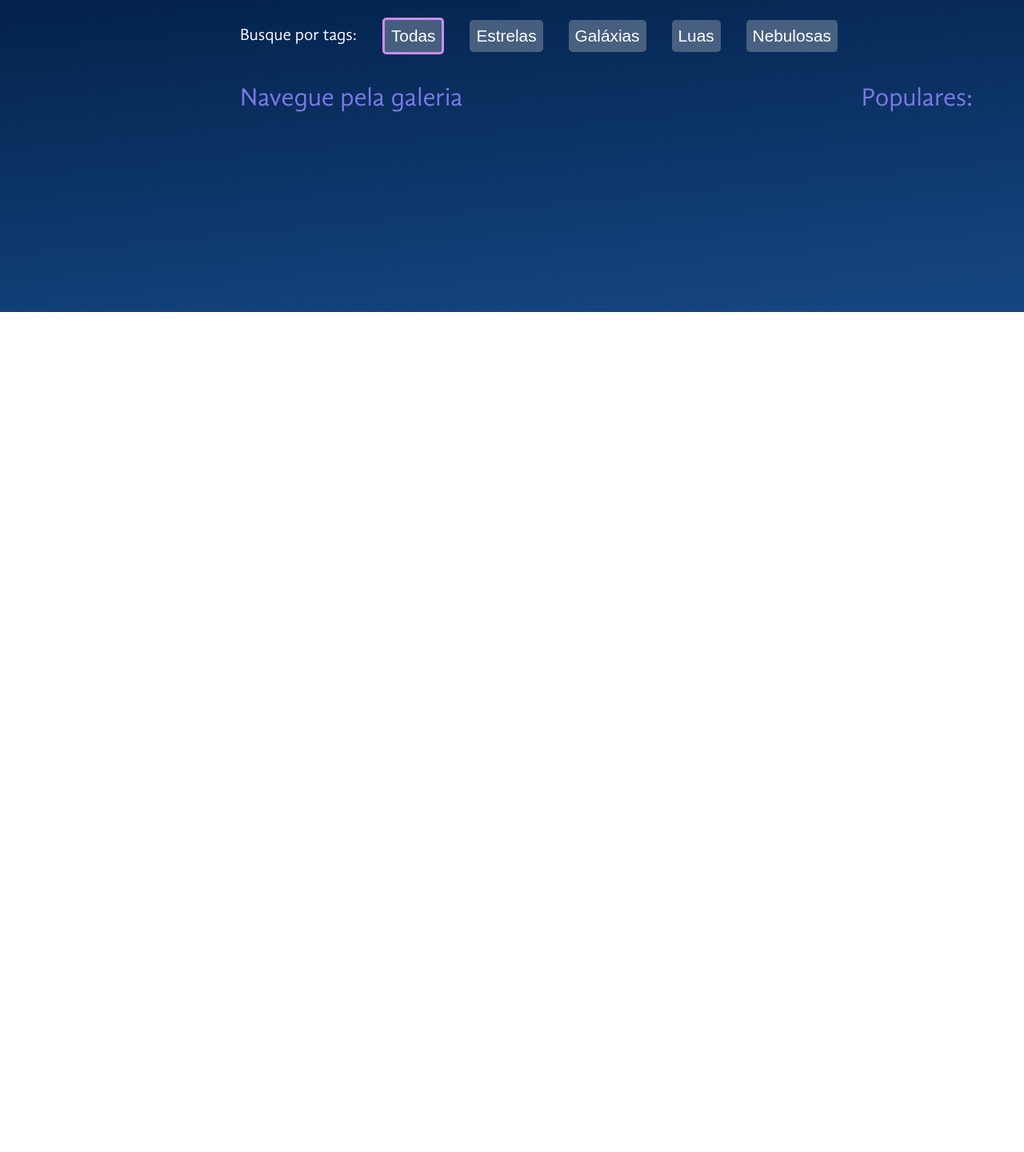
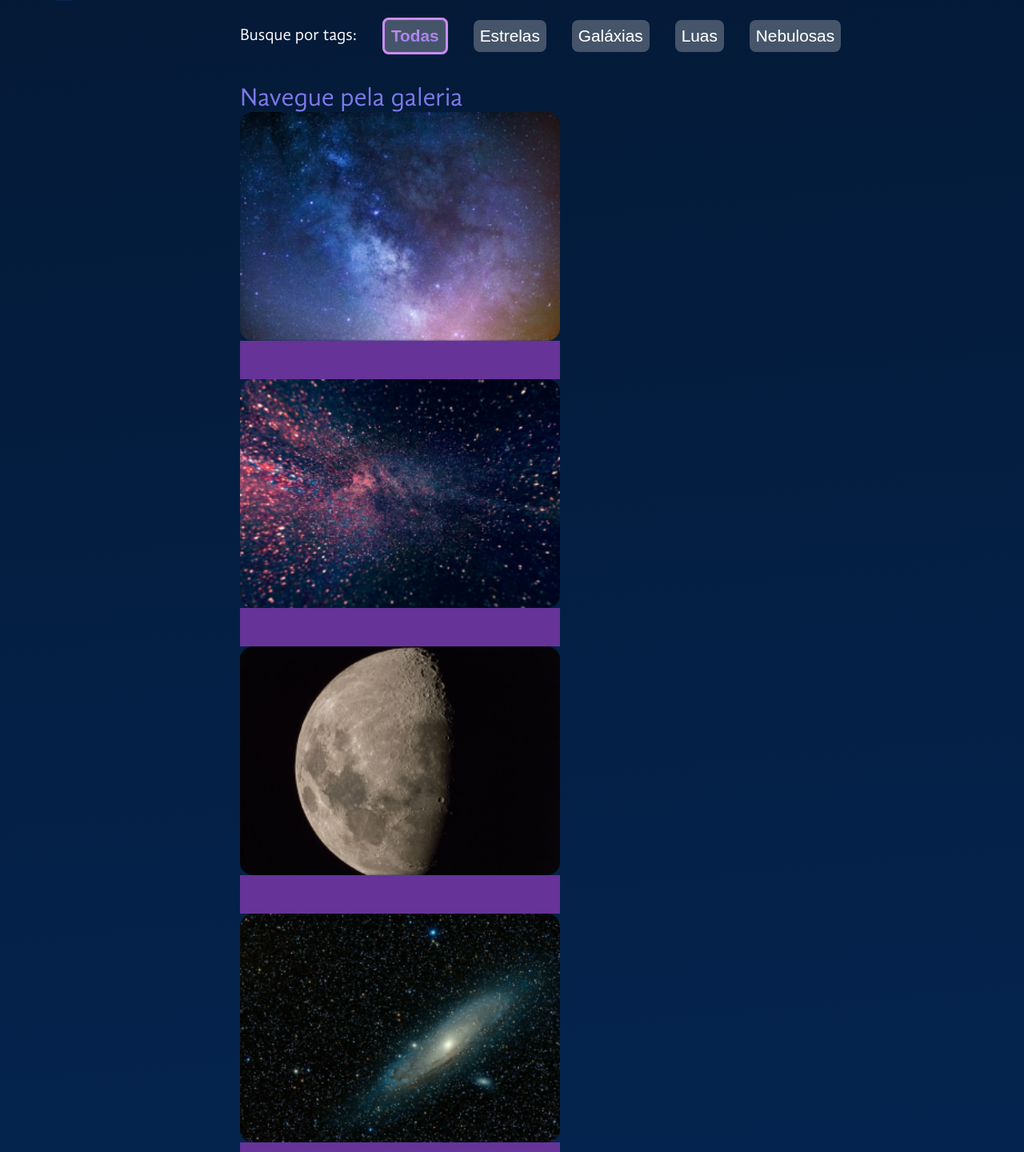
Before and after one commit to GabrielPPM/space-app, a React (Vite) app: page / in a window 1280 px wide. Shown: the part 410-1850 px from the top of the page at 80% size. Before the commit the page ends 800 px from the top, so only its background shows below. Built offline with nearby package versions, Linux system fonts and the light colour scheme.

Commit message:
feature: Imagem component

```diff
--- a/src/App.jsx
+++ b/src/App.jsx
@@ -4,6 +4,8 @@ import Cabecalho from "./componentes/Cabecalho";
 import BarraLateral from "./componentes/BarraLateral";
 import TituloEstilizado from "./componentes/TituloEstilizado";
 import Galeria from "./componentes/Galeria";
+import fotos from "./fotos.json";
+import { useState } from "react";
 
 const FundoGradiente = styled.div`
 	background: linear-gradient(
@@ -37,6 +39,8 @@ const AppContainer = styled.div`
 `;
 
 function App() {
+	const [fotosDaGaleria, setFotosDaGaleria] = useState(fotos);
+
 	return (
 		<FundoGradiente>
 			<EstilosGlobais />
@@ -46,7 +50,7 @@ function App() {
 					<BarraLateral />
 					<ConteudoDaGaleria>
 						<TituloEstilizado />
-						<Galeria />
+						<Galeria fotos={fotosDaGaleria} />
 					</ConteudoDaGaleria>
 				</MainContainer>
 			</AppContainer>
--- /dev/null
+++ b/src/componentes/Galeria/Imagem/Imagem.jsx
@@ -0,0 +1,30 @@
+import styled from "styled-components";
+
+const StyledDiv = styled.div`
+    display: flex;
+    flex-direction: column;
+    width: 25rem;
+    height: auto;
+
+    img{
+        border-radius: 1rem;
+        width: 100%;
+    }
+
+    div{
+        height: 3rem;
+        width: 100%;
+        background-color: rebeccapurple;
+    }
+`
+
+const Imagem = ({ foto }) => {
+    return(
+        <StyledDiv>
+            <img src={foto}/>
+            <div></div>
+        </StyledDiv>
+    )
+}
+
+export default Imagem;
--- a/src/componentes/Galeria/Tags/index.jsx
+++ b/src/componentes/Galeria/Tags/index.jsx
@@ -1,5 +1,5 @@
-import styled from "styled-components"
-import tags from "./tags.json"
+import styled from "styled-components";
+import tags from "./tags.json";
 
 const TagContainer = styled.div`
 	display: flex;
@@ -8,24 +8,44 @@ const TagContainer = styled.div`
 	font-family: GandhiSansRegular;
 	gap: 2rem;
 	align-items: center;
-    `
+	.background-tag {
+		background-color: rgba(217, 217, 217, 0.3);
+		border-radius: 0.5rem;
+	}
+`;
 
 const Tag = styled.button`
-    color: #FFFFFF;
+	font-weight: ${(props) => (props.id === 0 ? "bold" : 0)};
+	background: ${(props) =>
+		props.id === 0 ? "-webkit-linear-gradient(#c98cf1 25%, #7b78e5 100%)" : ""};
+	background-clip: text;
+	-webkit-background-clip: text;
+	-webkit-text-fill-color: ${(props) =>
+		props.id === 0 ? "transparent" : "#ffffff"};
+	/* #C98CF1  #7B78E5  0% to 100%*/
 	padding: 0.5rem 0.5rem;
-    border-radius: 0.3rem;
-    border: ${props => props.id === 0 ? '0.23rem solid #C98CF1' : 0};
+	border-radius: 0.5rem;
+	border: ${(props) => (props.id === 0 ? "0.23rem solid #C98CF1" : "0")};
 	background-color: rgba(217, 217, 217, 0.3);
-`
+	&:hover {
+		border-radius: 0.5rem;
+		border: 0.23rem solid #c98cf1;
+	}
+`;
 
 const Tags = () => {
 	return (
 		<TagContainer>
 			<p>Busque por tags: </p>
-            {tags.map((tag) => <Tag key={tag.id} id={tag.id}>{tag.titulo}</Tag>)}
-
+			{tags.map((tag) => (
+				<div className="background-tag" key={tag.id}>
+					<Tag key={tag.id} id={tag.id}>
+						{tag.titulo}
+					</Tag>
+				</div>
+			))}
 		</TagContainer>
-    )
-}
+	);
+};
 
 export default Tags;
--- a/src/componentes/Galeria/index.jsx
+++ b/src/componentes/Galeria/index.jsx
@@ -2,26 +2,29 @@ import styled from "styled-components";
 import Titulo from "../Titulo/Titulo";
 import Tags from "./Tags";
 import Populares from "./Tags/Populares";
+import Imagem from "./Imagem/Imagem";
 
 const GaleriaStyled = styled.section`
 	display: flex;
-	flex-direction: column;
 	color: white;
 `;
 
 const SecaoFluida = styled.div`
 	display: flex;
+	flex-grow: 1;
+	flex-direction: column;
 	width: 100%;
 	justify-content: space-between;
 `
 
-const Galeria = () => {
+const Galeria = ({fotos = []}) => {
 	return (
 		<>
 			<Tags />
 			<GaleriaStyled>
 				<SecaoFluida>
 					<Titulo>Navegue pela galeria</Titulo>
+					{fotos.map( (foto, index) => <Imagem key={index} foto={foto.path}/>)}
 					<Populares />
 				</SecaoFluida>
 			</GaleriaStyled>
--- /dev/null
+++ b/src/fotos.json
@@ -0,0 +1,72 @@
+[
+  {
+    "titulo": "Grande Nuvem de Magalhães",
+    "fonte": "Alura Space",
+    "path": "/imagens/galeria/foto-1.png",
+    "id": "1",
+    "tagId": 2
+  },
+  {
+    "titulo": "Via Láctea",
+    "fonte": "Alura Space",
+    "path": "/imagens/galeria/foto-2.png",
+    "id": "2",
+    "tagId": 2
+  },
+  {
+    "titulo": "Lua: quarto minguante",
+    "fonte": "Alura Space",
+    "path": "/imagens/galeria/foto-3.png",
+    "id": "3",
+    "tagId": 3
+  },
+  {
+    "titulo": "Galáxia de Andrómeda",
+    "fonte": "Alura Space",
+    "path": "/imagens/galeria/foto-4.png",
+    "id": "4",
+    "tagId": 2
+  },
+  {
+    "titulo": "Estrela Pistola",
+    "fonte": "Alura Space",
+    "path": "/imagens/galeria/foto-5.png",
+    "id": "5",
+    "tagId": 1
+  },
+  {
+    "titulo": "Ilustração",
+    "fonte": "Alura Space",
+    "path": "/imagens/galeria/foto-6.png",
+    "id": "6",
+    "tagId": 4
+  },
+  {
+    "titulo": "Galáxia de Andrómeda",
+    "fonte": "Alura Space",
+    "path": "/imagens/galeria/foto-7.png",
+    "id": "7",
+    "tagId": 2
+  },
+  {
+    "titulo": "Ilustração",
+    "fonte": "Alura Space",
+    "path": "/imagens/galeria/foto-8.png",
+    "id": "8",
+    "tagId": 4
+  },
+  {
+    "titulo": "Céu estrelado",
+    "fonte": "Alura Space",
+    "path": "/imagens/galeria/foto-9.png",
+    "id": "9",
+    "tagId": 1
+  },
+  {
+    "titulo": "Ilustração",
+    "fonte": "Alura Space",
+    "path": "/imagens/galeria/foto-10.png",
+    "id": "10",
+    "tagId": 1
+  }
+]
```
Lines whose indentation alone changed are shown as unchanged.
